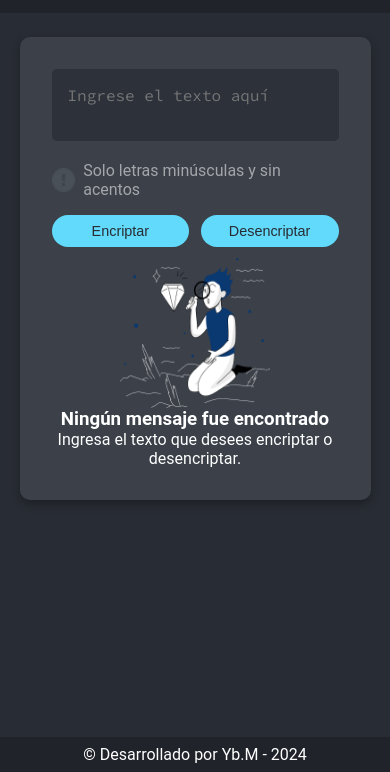
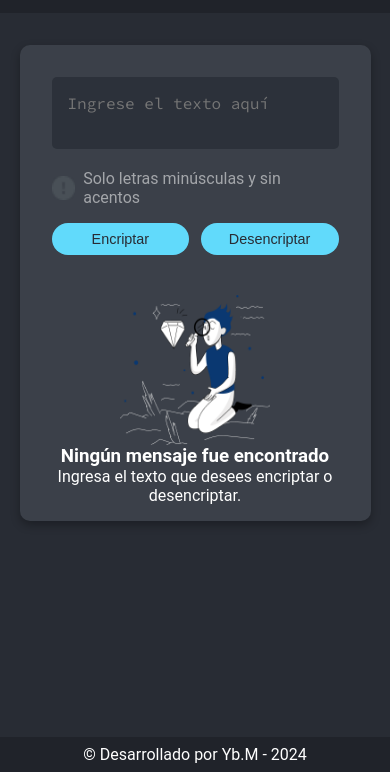
Before and after one commit to Yber-M/encriptador_texto, a plain HTML site: page index.html in a window 390 px wide. Shown: the part 72-844 px from the top of the page. Drawn offline with Linux system fonts and the light colour scheme.

Commit message:
ADD: se agrego responsividad para celulares

```diff
--- a/css/style.css
+++ b/css/style.css
@@ -266,7 +266,7 @@ footer {
 
     .encriptador {
         max-width: 90%;
-        margin-top: 1.5rem;
+        margin-top: 2rem;
         flex-direction: column;
     }
 
@@ -298,13 +298,13 @@ footer {
     }
 
     .encriptador__output__hidden img {
-        margin-top: -7.8rem;
+        margin-top: -6rem;
         height: 150px;
         width: 150px;
     }
 
     .encriptador__output__hidden p {
-        margin-bottom: -1rem;
+        margin-bottom: -2rem;
     }
 
     .encriptador__input__info span{
```
